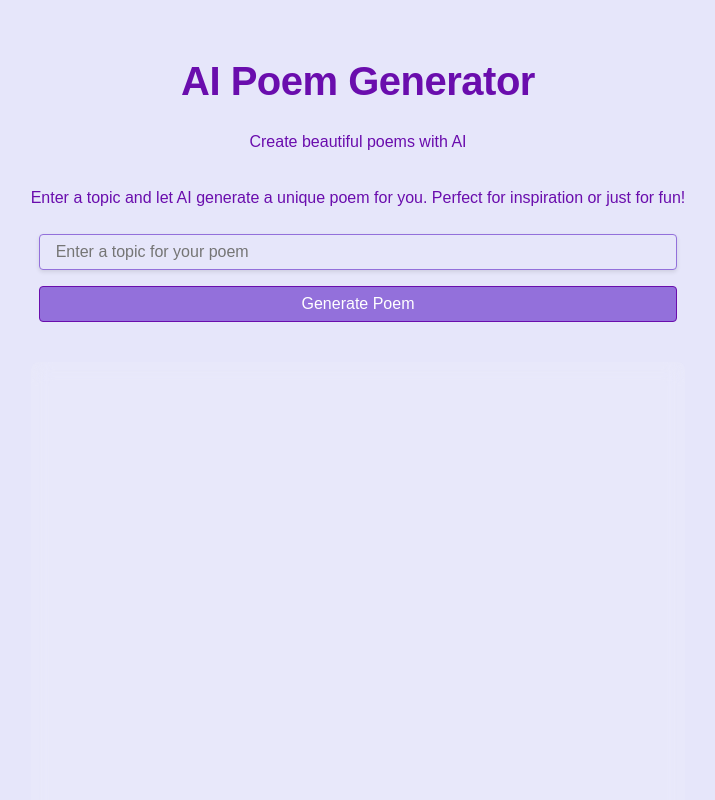
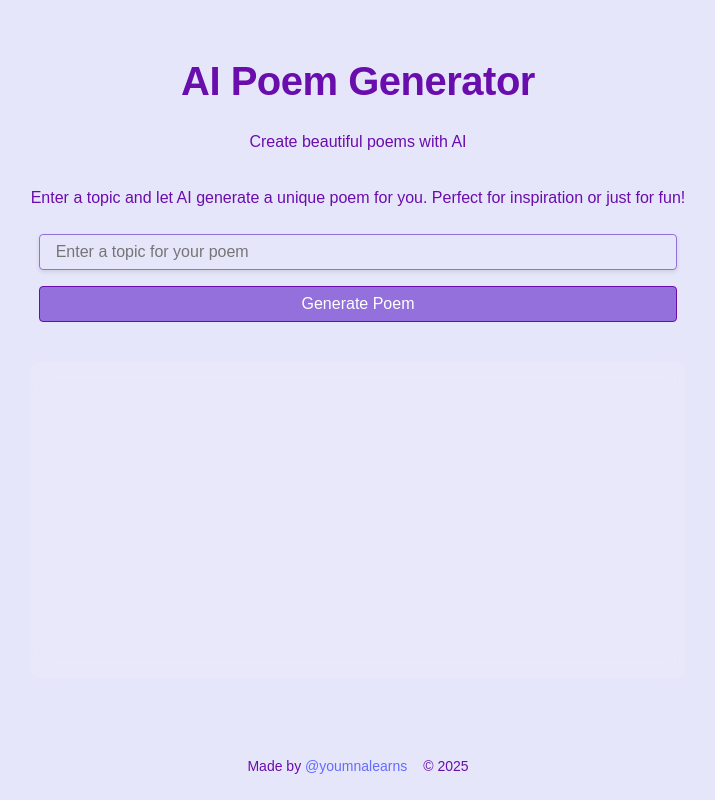
Before and after one commit to Youmna-Hammoud/ai-poem-app, a React (Vite) app: page / in a window 1280 px wide. Shown: the top 800 px of the page, without its empty margins (282-997 px from the left). Built offline with nearby package versions, Linux system fonts and the light colour scheme.

Commit message:
Updatae: CSS

```diff
--- a/src/App.css
+++ b/src/App.css
@@ -58,7 +58,6 @@ input[type="text"] {
 }
 
 .poem-output {
-  display: grid;
   gap: 1.5rem;
   padding: 0.5rem;
   background: rgba(255, 255, 255, 0.1);
@@ -67,6 +66,7 @@ input[type="text"] {
   margin: 2rem 0;
   color: #6a0dad;
   min-height: 100px;
+  max-height: 300px;
 }
 
 footer {
@@ -104,7 +104,6 @@ footer a:hover {
   }
 
   .poem-output {
-    max-height: 300px;
     overflow-y: auto;
   }
 
```
